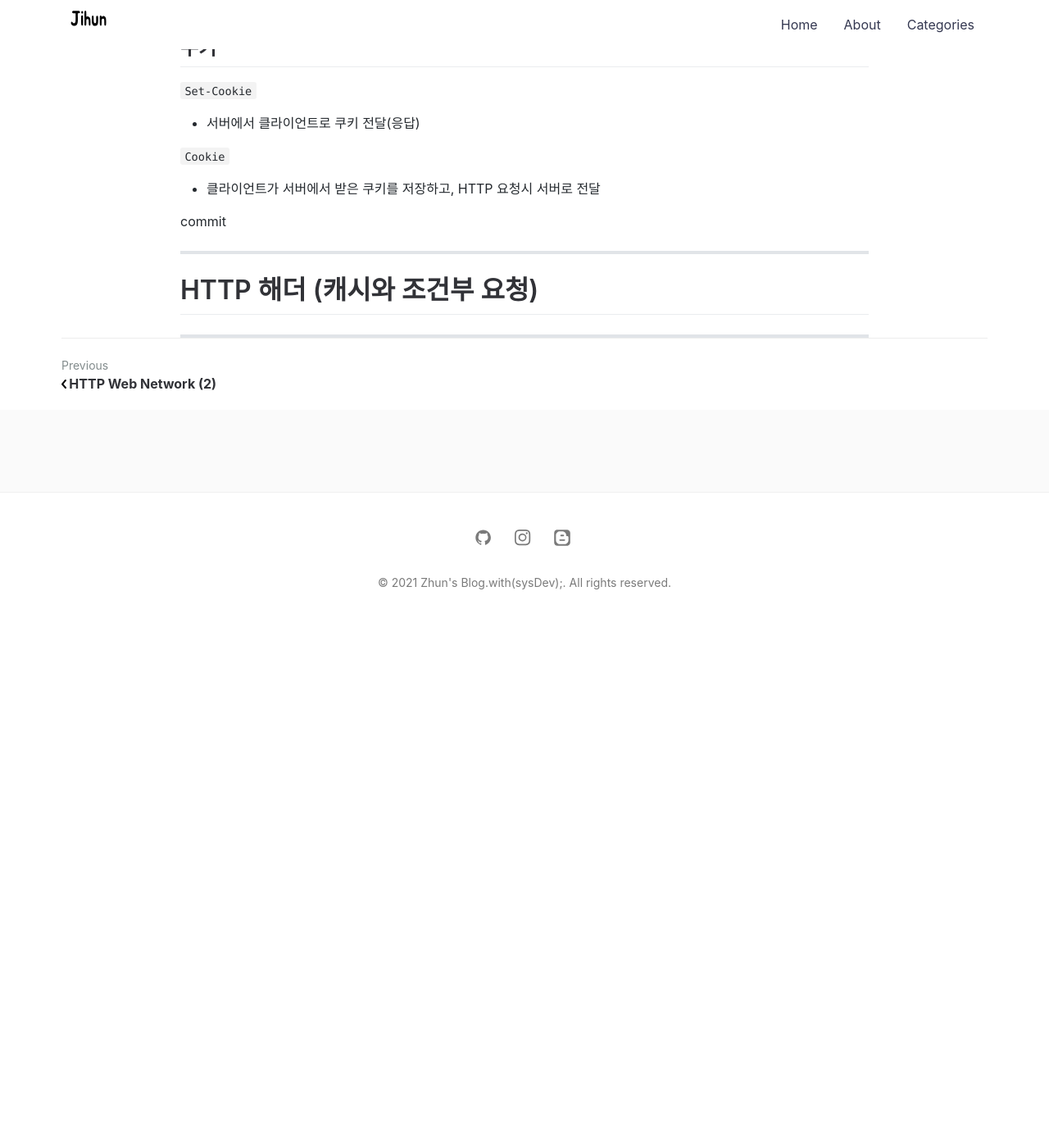
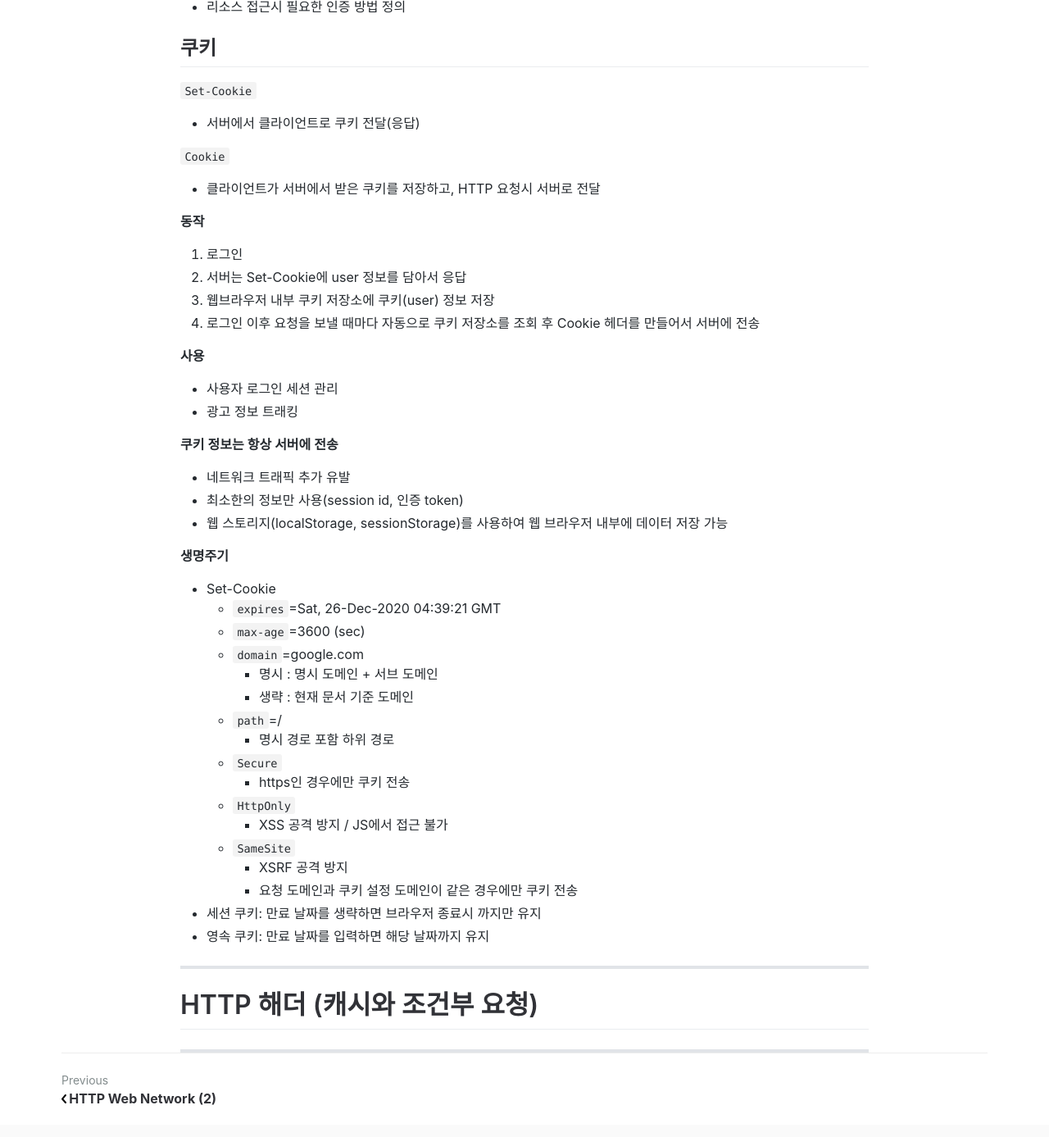
Before and after one commit to jihunparkme/jihunparkme.github.io, a Jekyll site: the page built from _posts/2021-07-07-Http-Web-Network_header.md, in a window 1280 px wide and 1400 px high, scrolled down 4026 px. Shown: the top 1387 px of the window at 82% size. Built offline with Jekyll 4.4.1, drawn with Linux system fonts in a browser that asks for light colours; comment, search, counter and statistics services are not loaded; before the commit the page ends 4792 px from its top, so only the background shows below that; some of the changed text lies outside the part shown.

Commit message:
[HTTP 헤더1 - 일반 헤더] 쿠키 2

```diff
--- a/_posts/2021-07-07-Http-Web-Network_header.md
+++ b/_posts/2021-07-07-Http-Web-Network_header.md
@@ -162,7 +162,43 @@ Client가 선호하는 표현 요청 (요청시에만 사용)
 
 - 클라이언트가 서버에서 받은 쿠키를 저장하고, HTTP 요청시 서버로 전달
 
-commit
+**동작**
+
+1. 로그인
+2. 서버는 Set-Cookie에 user 정보를 담아서 응답
+3. 웹브라우저 내부 쿠키 저장소에 쿠키(user) 정보 저장
+4. 로그인 이후 요청을 보낼 때마다 자동으로 쿠키 저장소를 조회 후 Cookie 헤더를 만들어서 서버에 전송
+
+**사용**
+
+- 사용자 로그인 세션 관리
+- 광고 정보 트래킹
+
+**쿠키 정보는 항상 서버에 전송**
+
+- 네트워크 트래픽 추가 유발
+- 최소한의 정보만 사용(session id, 인증 token)
+- 웹 스토리지(localStorage, sessionStorage)를 사용하여 웹 브라우저 내부에 데이터 저장 가능
+
+**생명주기**
+
+- Set-Cookie
+  - `expires`=Sat, 26-Dec-2020 04:39:21 GMT
+  - `max-age`=3600 (sec)
+  - `domain`=google.com
+    - 명시 : 명시 도메인 + 서브 도메인
+    - 생략 : 현재 문서 기준 도메인
+  - `path`=/
+    - 명시 경로 포함 하위 경로
+  - `Secure`
+    - https인 경우에만 쿠키 전송
+  - `HttpOnly`
+    - XSS 공격 방지 / JS에서 접근 불가
+  - `SameSite`
+    - XSRF 공격 방지
+    - 요청 도메인과 쿠키 설정 도메인이 같은 경우에만 쿠키 전송
+- 세션 쿠키: 만료 날짜를 생략하면 브라우저 종료시 까지만 유지
+- 영속 쿠키: 만료 날짜를 입력하면 해당 날짜까지 유지
 
 ---
 
```
